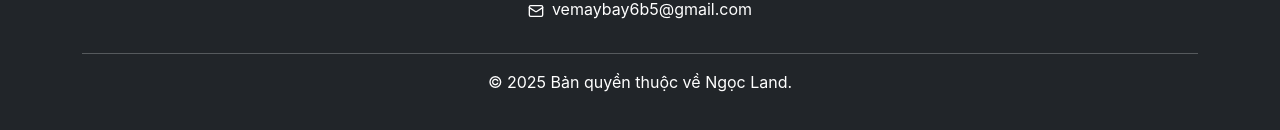
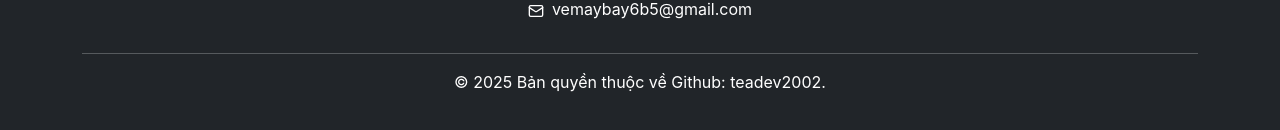
Before and after one commit to teadev2002/ngocland1975, a React (Vite) app: page /home in a window 1280 px wide. Shown: the part 5053-5183 px from the top of the page. Built offline with nearby package versions, Linux system fonts and the light colour scheme.

Commit message:
copyright

```diff
--- a/src/pages/HomePages/Home.jsx
+++ b/src/pages/HomePages/Home.jsx
@@ -473,7 +473,7 @@ const Home = () => {
           </Row>
           <hr className="border-light" />
           <div className="text-center">
-            <p>© 2025 Bản quyền thuộc về Ngọc Land.</p>
+            <p>© 2025 Bản quyền thuộc về Github: teadev2002.</p>
           </div>
         </Container>
       </footer>
```
